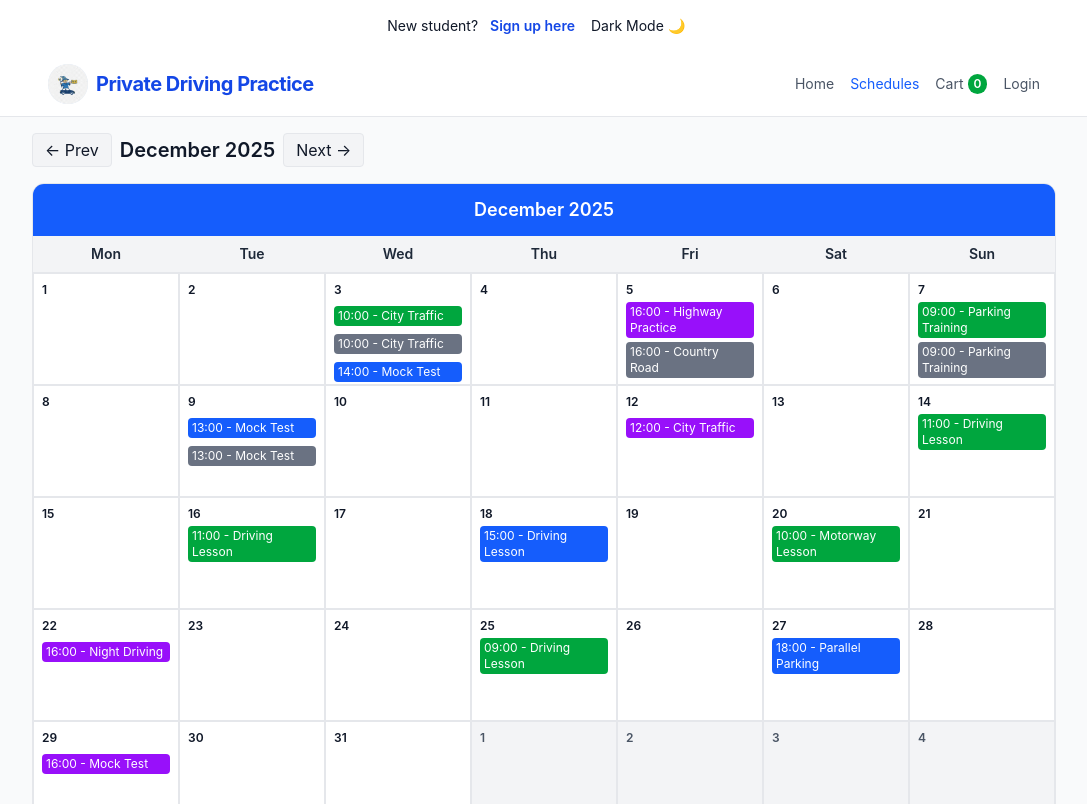
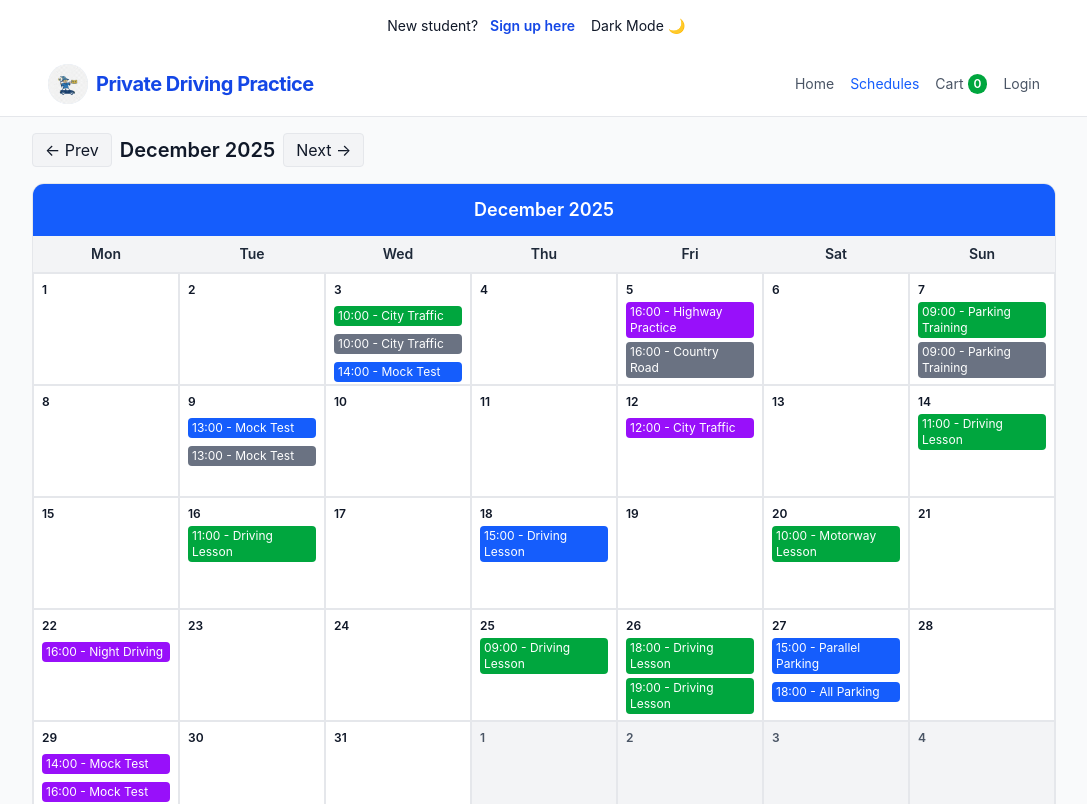
Before and after one commit to IIMaksymilianDymitrII/Driving-School-Examination, a React (Vite) app: page /schedules in a window 1280 px wide. Shown: the top 804 px of the page, without its empty margins (96-1183 px from the left). Built offline with nearby package versions, Linux system fonts and the light colour scheme.

Commit message:
events for next january 2026

```diff
--- a/src/data/scheduleEvents.ts
+++ b/src/data/scheduleEvents.ts
@@ -4,14 +4,14 @@ import type { Event } from "../types/Event";
 const scheduleEvents: Event[] = [
     { id: 1, date: "2025-12-03", time: "10:00", title: "City Traffic", instructor: "Anna", location: "Stockholm City", price: 1200, duration: 60 },
     { id: 2, date: "2025-12-03", time: "10:00", title: "City Traffic", instructor: "Niklas", location: "Stockholm City", price: 1200, duration: 60 },
-    { id: 3, date: "2025-12-03", time: "14:00", title: "Mock Test", instructor: "Jonas", location: "Huddinge", price: 1000, duration: 90 },
-    { id: 4, date: "2025-12-03", time: "14:00", title: "Mock Test", instructor: "Sam", location: "Huddinge", price: 1000, duration: 90 },
+    { id: 3, date: "2025-12-03", time: "14:00", title: "Mock Test", instructor: "Jonas", location: "Huddinge", price: 1000, duration: 60 },
+    { id: 4, date: "2025-12-03", time: "14:00", title: "Mock Test", instructor: "Sam", location: "Huddinge", price: 1000, duration: 60 },
     { id: 5, date: "2025-12-05", time: "16:00", title: "Highway Practice", instructor: "Sara", location: "E4 Stockholm", price: 600, duration: 90 },
     { id: 6, date: "2025-12-05", time: "16:00", title: "Country Road", instructor: "Josefin", location: "E4 Oslo", price: 800, duration: 90 },
     { id: 7, date: "2025-12-07", time: "09:00", title: "Parking Training", instructor: "Anna", location: "Veddesta", price: 700, duration : 45 },
     { id: 8, date: "2025-12-07", time: "09:00", title: "Parking Training", instructor: "Niklas", location: "Jakobsberg", price : 700, duration : 45 },
-    { id: 9, date: "2025-12-09", time: "13:00", title: "Mock Test", instructor: "Jonas", location: "Järfälla", price: 1000, duration: 90 },
-    { id: 10, date: "2025-12-09", time: "13:00", title: "Mock Test", instructor: "Sam", location: "Upplands Väsby", price: 1000, duration: 90 },
+    { id: 9, date: "2025-12-09", time: "13:00", title: "Mock Test", instructor: "Jonas", location: "Järfälla", price: 1000, duration: 60 },
+    { id: 10, date: "2025-12-09", time: "13:00", title: "Mock Test", instructor: "Sam", location: "Upplands Väsby", price: 1000, duration: 60 },
     { id: 11, date: "2025-12-12", time: "12:00", title: "City Traffic", instructor: "Sara", location: "Södermalm", price: 1200, duration: 60 },
     { id: 12, date: "2025-12-14", time: "11:00", title: "Driving Lesson", instructor: "Anna", location: "Kista", price: 1500, duration: 60 },
     { id: 13, date: "2025-12-16", time: "11:00", title: "Driving Lesson", instructor: "Anna", location: "Kista", price: 1500, duration: 60 },
@@ -19,8 +19,43 @@ const scheduleEvents: Event[] = [
     { id: 15, date: "2025-12-20", time: "10:00", title: "Motorway Lesson", instructor: "Anna", location : "E18" , price : 900 , duration : 90 },
     { id: 16, date: "2025-12-22", time: "16:00", title: "Night Driving", instructor: "Sara", location: "Järfälla", price: 1200, duration: 60 },
     { id: 17, date: "2025-12-25", time: "09:00", title: "Driving Lesson", instructor: "Anna", location: "Flemingsberg", price: 1500, duration: 60 },
-    { id: 18, date: "2025-12-27", time: "18:00", title: "Parallel Parking", instructor: "Jonas", location: "Sundbyberg", price: 800, duration: 45 },
-    { id: 19, date: "2025-12-29", time: "16:00", title: "Mock Test", instructor: "Sara", location: "Bromma", price: 1000, duration: 90 },
+    { id: 18, date: "2025-12-26", time: "18:00", title: "Driving Lesson", instructor: "Anna", location: "Flemingsberg", price: 1500, duration: 60 },
+    { id: 19, date: "2025-12-26", time: "19:00", title: "Driving Lesson", instructor: "Anna", location: "Flemingsberg", price: 1500, duration: 45 },
+    { id: 20, date: "2025-12-27", time: "15:00", title: "Parallel Parking", instructor: "Jonas", location: "Sundbyberg", price: 800, duration: 45 },
+    { id: 21, date: "2025-12-27", time: "18:00", title: "All Parking", instructor: "Jonas", location: "Sundbyberg", price: 800, duration: 45 },
+    { id: 22, date: "2025-12-29", time: "14:00", title: "Mock Test", instructor: "Sara", location: "Bromma", price: 1000, duration: 60 },
+    { id: 23, date: "2025-12-29", time: "16:00", title: "Mock Test", instructor: "Sara", location: "Bromma", price: 1000, duration : 60 },
+
+        // ===== JANUARY 2026 =====
+
+    // Week 1
+    { id: 24, date: "2026-01-05", time: "10:00", title: "Driving Lesson", instructor: "Anna", location: "Kista", price: 1500, duration: 60 },
+    { id: 25, date: "2026-01-06", time: "14:00", title: "City Traffic", instructor: "Sara", location: "Södermalm", price: 1200, duration: 60 },
+    { id: 26, date: "2026-01-07", time: "09:00", title: "Driving Lesson", instructor: "Jonas", location: "Sollentuna", price: 1500, duration: 60 },
+    { id: 27, date: "2026-01-08", time: "13:00", title: "Mock Test", instructor: "Anna", location: "Järfälla", price: 1000, duration: 60 },
+    { id: 28, date: "2026-01-09", time: "15:00", title: "Mock Test", instructor: "Sara", location: "Bromma", price: 1000, duration: 60 },
+
+    // Week 2
+    { id: 29, date: "2026-01-12", time: "10:00", title: "Highway Practice", instructor: "Sara", location: "E4 Stockholm", price: 900, duration: 90 },
+    { id: 30, date: "2026-01-13", time: "14:00", title: "Driving Lesson", instructor: "Anna", location: "Kista", price: 1500, duration: 60 },
+    { id: 31, date: "2026-01-14", time: "09:00", title: "Driving Lesson", instructor: "Jonas", location: "Solna", price: 1500, duration: 60 },
+    { id: 32, date: "2026-01-15", time: "13:00", title: "Mock Test", instructor: "Jonas", location: "Upplands Väsby", price: 1000, duration: 60 },
+    { id: 33, date: "2026-01-16", time: "15:00", title: "Mock Test", instructor: "Anna", location: "Kista", price: 1000, duration: 60 },
+
+    // Week 3
+    { id: 34, date: "2026-01-19", time: "10:00", title: "City Traffic", instructor: "Sara", location: "Södermalm", price: 1200, duration: 60 },
+    { id: 35, date: "2026-01-20", time: "14:00", title: "Driving Lesson", instructor: "Anna", location: "Flemingsberg", price: 1500, duration: 60 },
+    { id: 36, date: "2026-01-21", time: "09:00", title: "Driving Lesson", instructor: "Jonas", location: "Sollentuna", price: 1500, duration: 60 },
+    { id: 37, date: "2026-01-22", time: "13:00", title: "Mock Test", instructor: "Sara", location: "Bromma", price: 1000, duration: 60 },
+    { id: 38, date: "2026-01-23", time: "15:00", title: "Mock Test", instructor: "Jonas", location: "Järfälla", price: 1000, duration: 60 },
+
+    // Week 4
+    { id: 39, date: "2026-01-26", time: "10:00", title: "Highway Practice", instructor: "Anna", location: "E18", price: 900, duration: 90 },
+    { id: 40, date: "2026-01-27", time: "14:00", title: "Driving Lesson", instructor: "Sara", location: "Solna", price: 1500, duration: 60 },
+    { id: 41, date: "2026-01-28", time: "09:00", title: "Driving Lesson", instructor: "Jonas", location: "Sollentuna", price: 1500, duration: 60 },
+    { id: 42, date: "2026-01-29", time: "13:00", title: "Mock Test", instructor: "Anna", location: "Kista", price: 1000, duration: 60 },
+    { id: 43, date: "2026-01-30", time: "15:00", title: "Mock Test", instructor: "Sara", location: "Bromma", price: 1000, duration: 60 },
+
   ];
 
   export default scheduleEvents;
```
